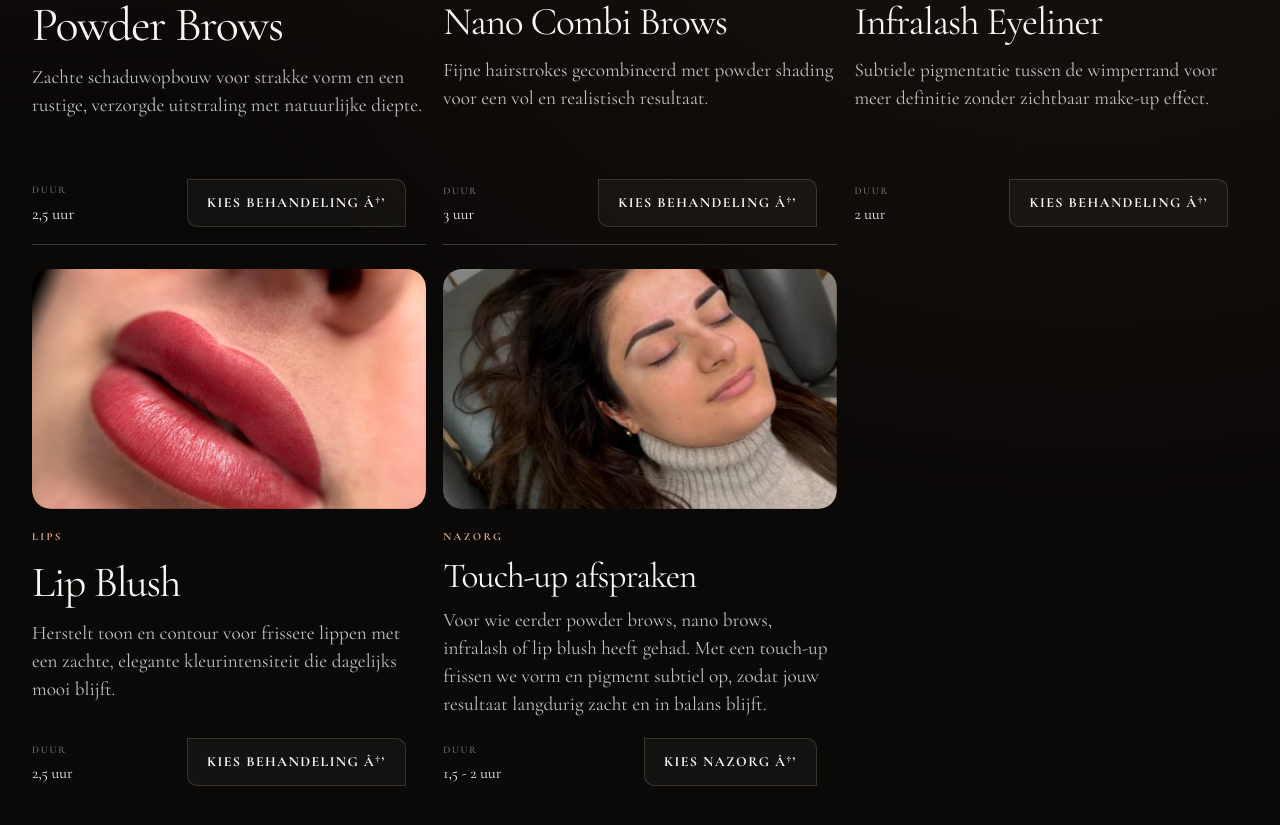
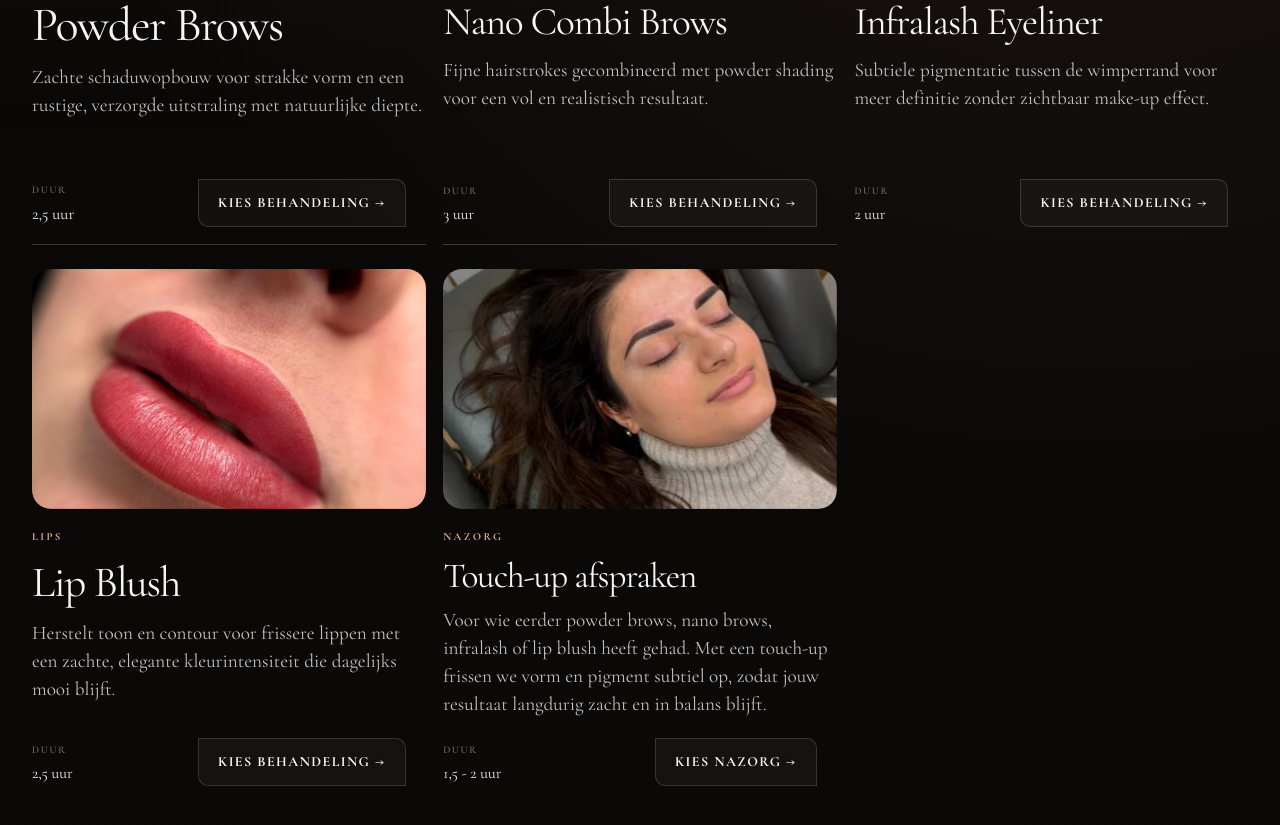
Before and after one commit to mauricevandorst/glamourbytink, a website: page docs/behandelingen.html in a window 1280 px wide. Shown: the part 1433-2258 px from the top of the page. Drawn offline with nearby package versions, Linux system fonts and the light colour scheme.

Commit message:
Encoding bug fix

```diff
--- a/docs/behandelingen.html
+++ b/docs/behandelingen.html
@@ -129,7 +129,7 @@
                     <dd class="mt-1 text-[1.02rem] text-[color:var(--site-ink)]">2,5 uur</dd>
                   </div>
                   <a href="#" data-booking-open class="site-button site-button--ghost w-max me-5">
-                    <span>Kies behandeling â†’</span>
+                    <span>Kies behandeling →</span>
                   </a>
                 </dl>
               </div>
@@ -160,7 +160,7 @@
                     <dd class="mt-1 text-[0.98rem] text-[color:var(--site-ink)]">3 uur</dd>
                   </div>
                   <a href="#" data-booking-open class="site-button site-button--ghost w-max me-5">
-                    <span>Kies behandeling â†’</span>
+                    <span>Kies behandeling →</span>
                   </a>
                 </dl>
               </div>
@@ -191,7 +191,7 @@
                     <dd class="mt-1 text-[0.98rem] text-[color:var(--site-ink)]">2 uur</dd>
                   </div>
                   <a href="#" data-booking-open class="site-button site-button--ghost w-max me-5">
-                    <span>Kies behandeling â†’</span>
+                    <span>Kies behandeling →</span>
                   </a>
                 </dl>
               </div>
@@ -220,7 +220,7 @@
                     <dd class="mt-1 text-[0.98rem] text-[color:var(--site-ink)]">2,5 uur</dd>
                   </div>
                   <a href="#" data-booking-open class="site-button site-button--ghost w-max me-5">
-                    <span>Kies behandeling â†’</span>
+                    <span>Kies behandeling →</span>
                   </a>
                 </dl>
               </div>
@@ -251,7 +251,7 @@
                     <dd class="mt-1 text-[0.98rem] text-[color:var(--site-ink)]">1,5 - 2 uur</dd>
                   </div>
                   <a href="#" data-booking-open class="site-button site-button--ghost w-max me-5">
-                    <span>Kies nazorg â†’</span>
+                    <span>Kies nazorg →</span>
                   </a>
                 </dl>
               </div>
```
Also changed, not shown: src/behandelingen.html (+5 -5 lines).
